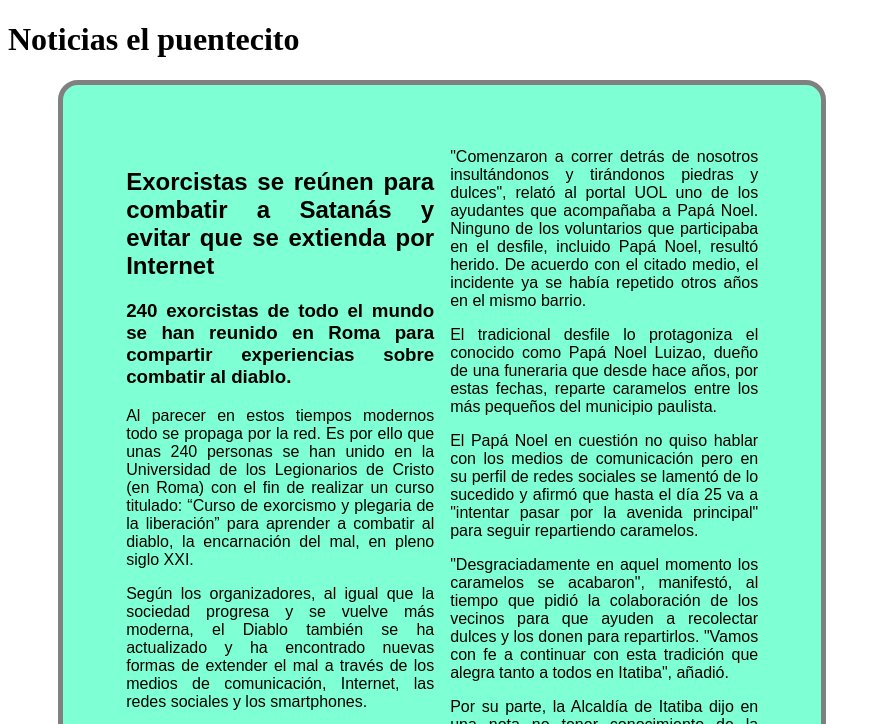
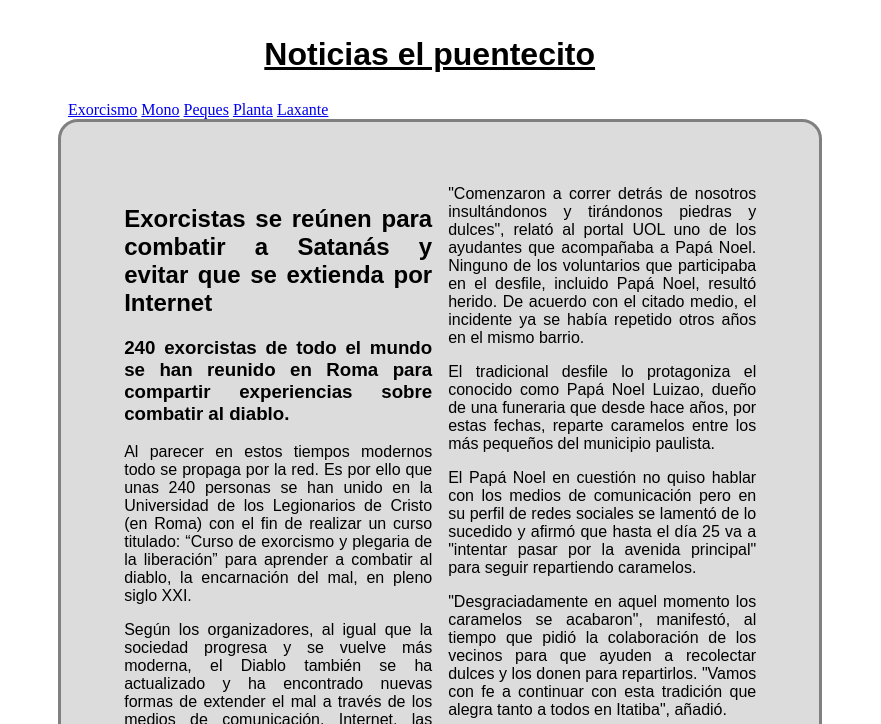
Before and after one commit to Domingo-Villa/Ejercicio-noticias, a plain HTML site: page index.html in a window 1280 px wide. Shown: the top 724 px of the page, without its empty margins (0-881 px from the left). Drawn offline with Linux system fonts and the light colour scheme; files whose address does not match are found by name.

Commit message:
Add files via upload

```diff
--- a/index.html
+++ b/index.html
@@ -10,7 +10,18 @@
     <header>
         <h1>Noticias el puentecito</h1>
     </header>
+
+    <nav class="enlaces" >
+        <a href="#exorcismo">Exorcismo</a>
+        <a href="#Mono">Mono</a>
+        <a href="#peques">Peques</a>
+        <a href="#planta">Planta</a>
+        <a href="#popaux">Laxante</a>
+
+    </nav>
+
     <main>
+        <section id="exorcismo">
             <h2>Exorcistas se reúnen para combatir a Satanás y evitar que se extienda por Internet</h2>
             <h3>240 exorcistas de todo el mundo se han reunido en Roma para compartir experiencias sobre combatir al diablo.</h3>
 
@@ -29,6 +40,8 @@
             <p>Es por ello que debes tener cuidado. Si tu página web no carga rápidamente, o se corta el Wifi, piensa que el diablo puede estar metiendo la cola…</p>
 
             <img id="picture_generico" src="./Asserts/exorcismo.gif" alt="imagen exorcismo">
+        </section>
+        <section id="Mono">
 
             <h2>Arrestan a Mono En Pakistán</h2>
             <h3>"Hace un año, en India, ocurrió el mismo procedimiento con una paloma por poder estar llevando a cabo, supuestamente, una misión de espionaje para Pakistán."</h3>
@@ -42,6 +55,8 @@
 
             <img id="picture_generico" src="./Asserts/mono.webp" alt="mono tecleando">
 
+        </section>
+        <section id="peques">
             <h2>Un grupo de niños brasileños apedrea a Papá Noel tras quedarse sin caramelos</h2>
             <h3>"Comenzaron a correr detrás de nosotros insultándonos y tirándonos piedras y dulces"</h3>
             <p>Un grupo de niños decidió apedrear a Papá Noel tras quedarse éste sin caramelos que repartir durante un desfile navideño en el municipio de Itatiba, en el estado brasileño de Sao Paulo, informaron este miércoles medios locales.</p>
@@ -60,6 +75,8 @@
 
             <img id="picture_generico" src="./Asserts/peques.webp" alt="Niño pegando a Papa Noel">
 
+        </section>
+        <section id="planta">
             <h2>Regó una planta por 2 años y descubre que era Falsa</h2>
             <h3>Mujer riega diariamente su la planta de interior antes de descubrir que es falsa.</h3>
             <p>Mujer riega diariamente su la planta de interior antes de descubrir que es falsa.</p>
@@ -80,6 +97,8 @@
 
             <img id="picture_generico" src="./Asserts/planta.webp" alt="Muestra imagen planta de plastico">
 
+        </section>
+        <section id="popaux">
             <h2>Hacer mucha fuerza cuando defecamos podría llegar a matarnos</h2>
             <p>Esta es una de esas noticias que no podemos dejar pasar por alto. Y si, pujar, hacer mucha fuerza cuando defecamos podría llegar a matarnos…</p>
 
@@ -93,8 +112,8 @@
 
             <p>Es por ello que si te encuentras dentro del grupo de riesgo, te recomendamos el uso de un laxante, que te ayudara con un tránsito fluido en estas ocasiones.Si te encuentras fuera del grupo de riesgo, no te preocupes, solo te abatirá el sudor, pero no carrera riesgo tu permanencia en este mundo…</p>
 
-        <img id="picture_generico" src="./Asserts/popaux.webp" alt="Muestra imagen anuncio lazante">
-
+            <img id="picture_generico" src="./Asserts/popaux.webp" alt="Muestra imagen anuncio laxante">
+        </section>
     </main>
     <footer></footer>
 </body>
--- a/style.css
+++ b/style.css
@@ -1,9 +1,17 @@
 header {
-    text-anchor: initial
+
+    font-family: Arial, Helvetica, sans-serif;
+    padding: 0.5%;
+    width: 50%;
+    text-align: justify;
+    border-radius: 20px;
+    line-height: normal;
+    margin-left: 250px;
+    text-decoration-line: underline;
 }
 
 main  {
-    background-color: aquamarine;
+    background-color:gainsboro;
     font-family: Arial, Helvetica, sans-serif;
     margin-right: 400px;
     margin-left: 50px;
@@ -11,15 +19,18 @@ main  {
     width: 50%;
     text-align: justify;
     columns: 2;
-    border: 5px solid gray;
+    border: 3px solid gray;
     border-radius: 20px;
     line-height: normal;
 
 }
-
 
 #picture_generico {
     width: 50%;
     padding: 2%;
 
 }
+
+.enlaces {
+    margin-left: 60px;
+}
```
Lines whose indentation alone changed are shown as unchanged.
